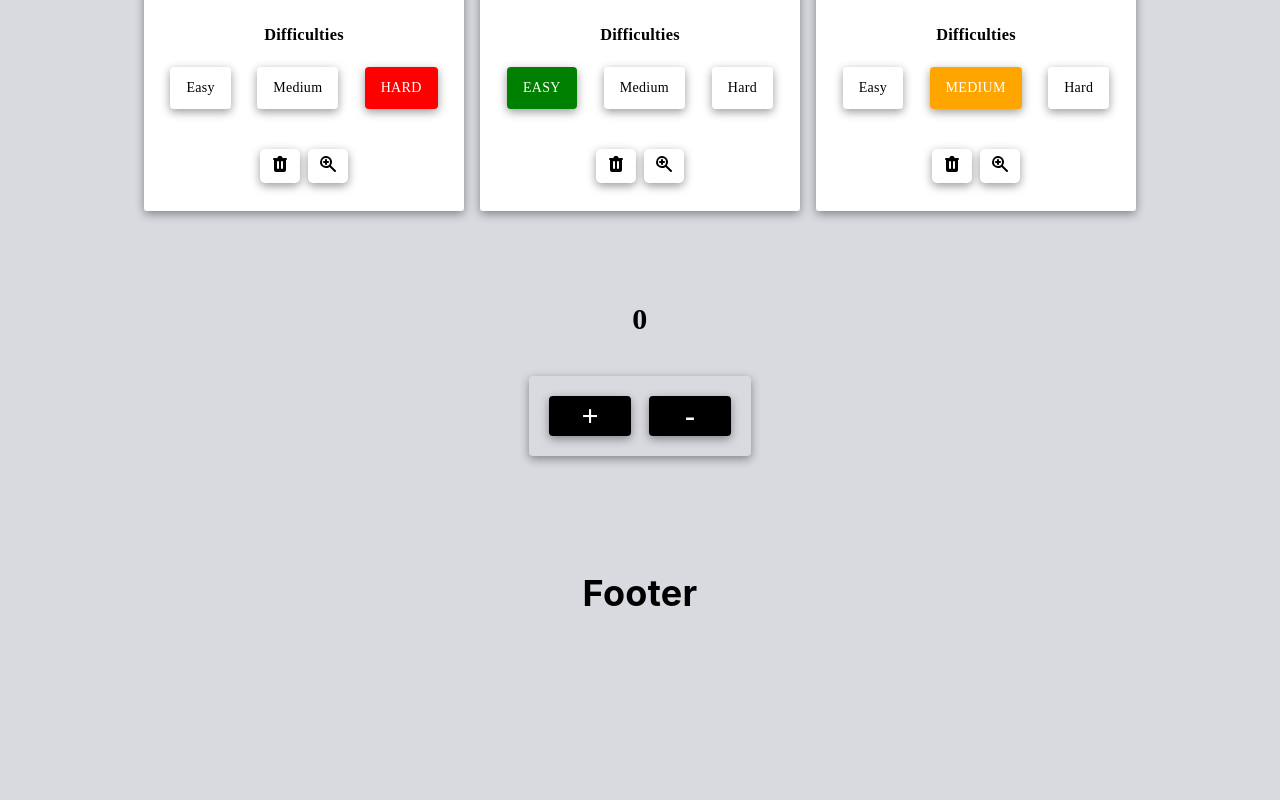
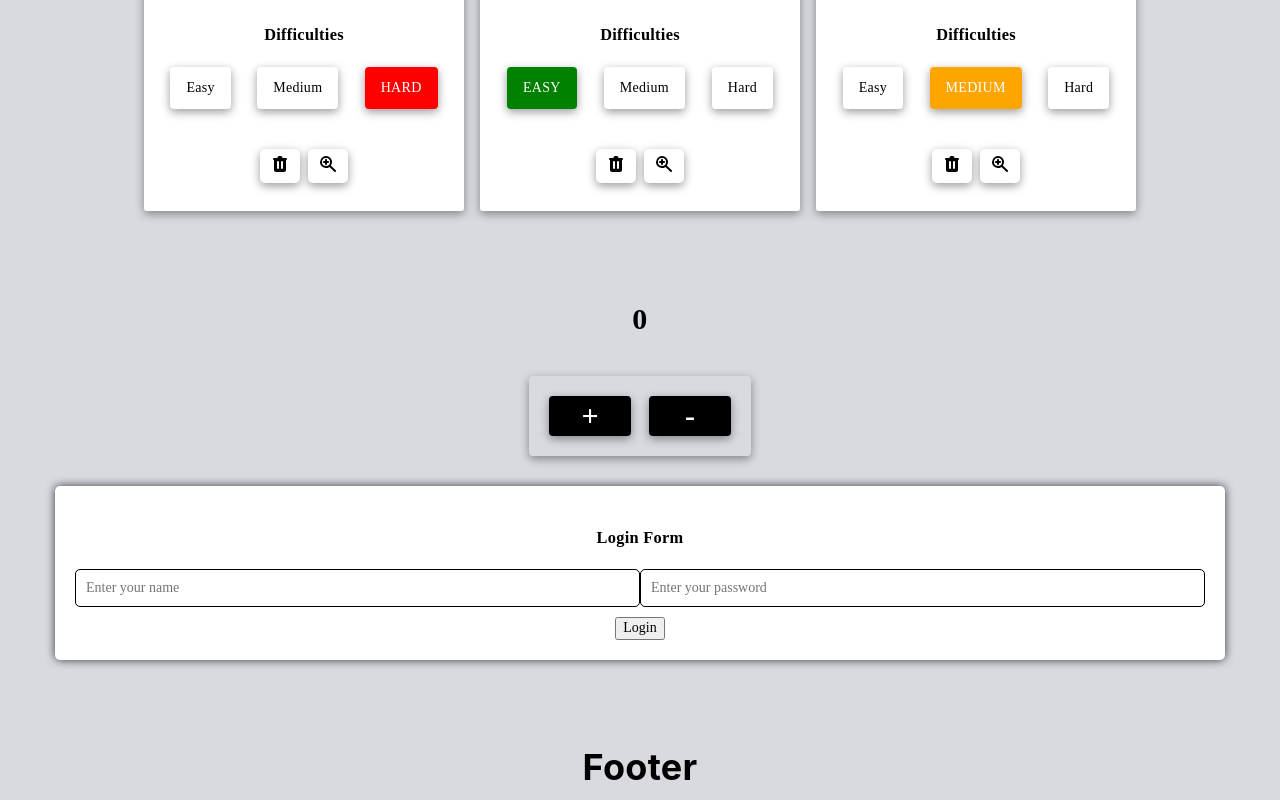
Before and after one commit to Inna-Mykytiuk/First-React-Steps, a React (Create React App) app: page / in a window 1280 px wide. Shown: the part 1055-1855 px from the top of the page. Before the commit the page ends 1682 px from the top, so only its background shows below. Built offline with nearby package versions, Linux system fonts and the light colour scheme.

Commit message:
add form markup

```diff
--- a/src/components/App.jsx
+++ b/src/components/App.jsx
@@ -4,6 +4,8 @@ import { GlobalStyle } from './GlobalStyle';
 import { Layout } from './Layout/Layout';
 import { Counter } from './Counter/Counter';
 import { Component } from 'react';
+import { LoginForm } from './Form/LoginForm';
+// import { Modal } from './RecipeList/Modal';
 
 export class App extends Component {
   //початковий стан. дані із файла json, наш масив об'єктів, який ми будемо змінювати
@@ -25,6 +27,7 @@ export class App extends Component {
         <RecipeList items={this.state.recipes} onDelete={this.deleteRecipe} />
         <GlobalStyle />
         <Counter />
+        <LoginForm />
       </Layout>
     );
   }
--- /dev/null
+++ b/src/components/Form/LoginForm.js
@@ -0,0 +1,31 @@
+import { Component } from 'react';
+import { FormWrapper } from './LoginForm.styled';
+
+export class LoginForm extends Component {
+  handleSubmit = evt => {
+    evt.preventDefault();
+    const form = evt.currentTarget;
+    const login = form.elements.login.value;
+    const password = form.elements.password.value;
+    console.log(login, password);
+    this.props.onSubmit({ login, password });
+    form.reset();
+  };
+  render() {
+    return (
+      <FormWrapper>
+        <h3>Login Form</h3>
+        <form onSubmit={this.handleSubmit}>
+          <input type="text" name="login" placeholder="Enter your name" />
+          <input
+            type="password"
+            name="password"
+            placeholder="Enter your password"
+          />
+        </form>
+
+        <button type="submit">Login</button>
+      </FormWrapper>
+    );
+  }
+}
--- /dev/null
+++ b/src/components/Form/LoginForm.styled.js
@@ -0,0 +1,40 @@
+import styled from 'styled-components';
+
+export const FormWrapper = styled.div`
+  display: flex;
+  flex-direction: column;
+  align-items: center;
+  justify-content: center;
+  width: 100%;
+  background-color: #fff;
+  padding: 20px;
+  border-radius: 5px;
+  box-shadow: 0px 0px 10px 0px rgba(0, 0, 0, 0.75);
+  h1 {
+    margin-bottom: 20px;
+  }
+  form {
+    display: flex;
+    /* flex-direction: column; */
+    align-items: center;
+    justify-content: center;
+    width: 100%;
+    input {
+      width: 100%;
+      padding: 10px;
+      margin-bottom: 10px;
+      border: 1px solid #000;
+      border-radius: 5px;
+      outline: none;
+    }
+    button {
+      width: 100%;
+      padding: 10px;
+      margin-bottom: 10px;
+      border: 1px solid #000;
+      border-radius: 5px;
+      outline: none;
+      cursor: pointer;
+    }
+  }
+`;
--- a/src/components/Recipe/Recipe.js
+++ b/src/components/Recipe/Recipe.js
@@ -3,6 +3,7 @@ import { BsAlarm } from 'react-icons/bs';
 import { AiOutlinePieChart } from 'react-icons/ai';
 import { HiOutlineChartBar, HiTrash, HiZoomIn } from 'react-icons/hi';
 import { Modal } from '../RecipeList/Modal';
+import { Component } from 'react';
 import {
   Container,
   Image,
@@ -16,7 +17,6 @@ import {
   Meta,
   Actions,
 } from './Recipe.styled';
-import { Component } from 'react';
 
 export class Recipe extends Component {
   //початковий стан для модального вікна, модальне вікно скрите
```
